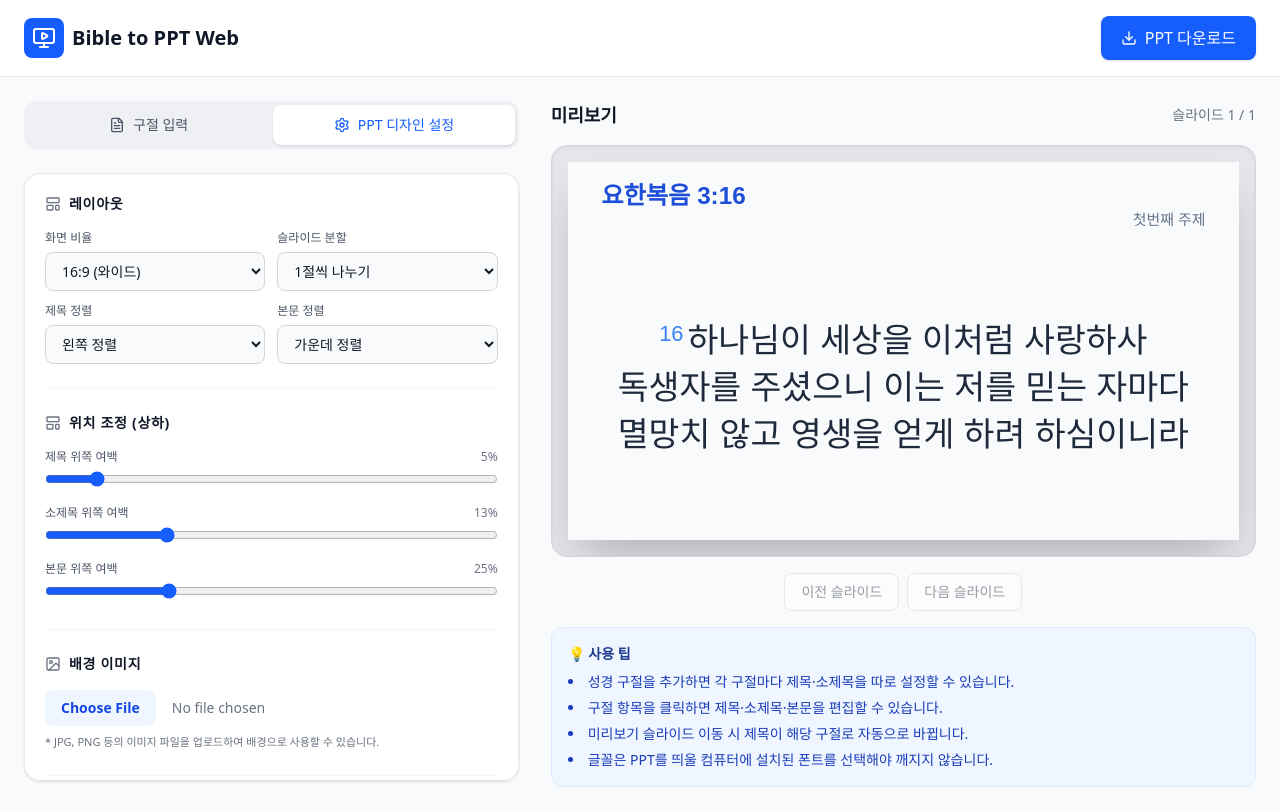
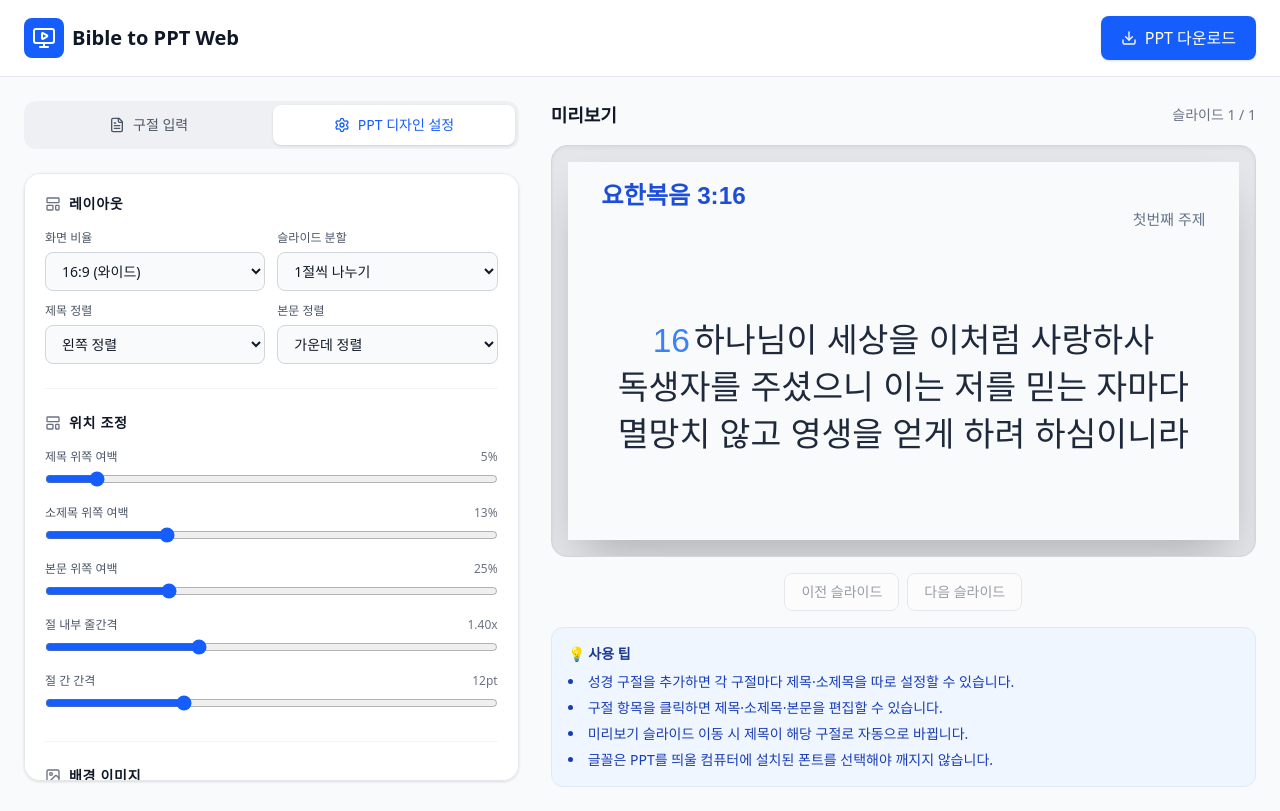
Before and after one commit to VibeCreAI/Bible2PPT, a React (Vite) app: page / in a window 1280 px wide. Both pictures are taken after a click on the button "PPT 디자인 설정". Built offline with nearby package versions, Linux system fonts and the light colour scheme.

Commit message:
feat: expand slide layout controls and typography options

```diff
--- a/src/App.tsx
+++ b/src/App.tsx
@@ -49,16 +49,24 @@ interface PPTSettings {
   bodyFontFamily: string;
   titleFontFamily: string;
   subtitleFontFamily: string;
+  verseNumFontFamily: string;
+  verseNumBold: boolean;
+  bodyBold: boolean;
+  titleBold: boolean;
+  subtitleBold: boolean;
+  verseNumFontSize: number;
+  verseLineSpacing: number;
+  verseGapPt: number;
   fontSize: number;
   titleFontSize: number;
   subtitleFontSize: number;
-  textAlign: 'left' | 'center' | 'right';
-  titleAlign: 'left' | 'center' | 'right';
+  textAlign: 'left' | 'center' | 'right' | 'justify';
+  titleAlign: 'left' | 'center' | 'right' | 'justify';
   bgImage: string | null;
   titleY: number;
   subtitleY: number;
   bodyY: number;
-  slideSplitMode: 'per_verse' | 'auto_page';
+  slideSplitMode: 'per_verse' | 'per_2_verses' | 'per_3_verses' | 'per_4_verses' | 'per_5_verses' | 'auto_page';
 }
 
 const DEFAULT_SETTINGS: PPTSettings = {
@@ -71,6 +79,14 @@ const DEFAULT_SETTINGS: PPTSettings = {
   bodyFontFamily: 'Malgun Gothic',
   titleFontFamily: 'Malgun Gothic',
   subtitleFontFamily: 'Malgun Gothic',
+  verseNumFontFamily: 'Malgun Gothic',
+  verseNumBold: false,
+  bodyBold: false,
+  titleBold: true,
+  subtitleBold: false,
+  verseNumFontSize: 36,
+  verseLineSpacing: 1.4,
+  verseGapPt: 12,
   fontSize: 36,
   titleFontSize: 26,
   subtitleFontSize: 16,
@@ -107,6 +123,18 @@ const FONT_OPTIONS = [
   { label: '돋움 (Dotum)', value: 'Dotum' },
   { label: '굴림 (Gulim)', value: 'Gulim' },
 ];
+
+const getAlignClasses = (align: PPTSettings['textAlign']) => {
+  if (align === 'center') return 'items-center text-center';
+  if (align === 'right') return 'items-end text-right';
+  if (align === 'justify') return 'items-stretch text-justify';
+  return 'items-start text-left';
+};
+
+const getTextAlignStyle = (align: PPTSettings['textAlign']): React.CSSProperties['textAlign'] => {
+  if (align === 'justify') return 'justify';
+  return align;
+};
 
 function parseVerses(rawText: string): VerseData[] {
   const lines = rawText.split('\n');
@@ -149,7 +177,10 @@ function saveToStorage(key: string, value: unknown) {
 }
 
 export default function App() {
-  const [settings, setSettings] = useState<PPTSettings>(() => loadFromStorage('settings', DEFAULT_SETTINGS));
+  const [settings, setSettings] = useState<PPTSettings>(() => ({
+    ...DEFAULT_SETTINGS,
+    ...loadFromStorage<Partial<PPTSettings>>('settings', {}),
+  }));
   const [activeTab, setActiveTab] = useState<'input' | 'settings'>('input');
   const [previewSlideIndex, setPreviewSlideIndex] = useState(0);
 
@@ -192,14 +223,28 @@ export default function App() {
   useEffect(() => { saveToStorage('endVerse', endVerse); }, [endVerse]);
 
   // Paginate parsed verses into SlideData groups
-  const paginateVerses = useCallback((parsedVerses: VerseData[], mode: 'per_verse' | 'auto_page'): SlideData[] => {
+  const paginateVerses = useCallback((parsedVerses: VerseData[], mode: PPTSettings['slideSplitMode']): SlideData[] => {
     if (parsedVerses.length === 0) return [{ verses: [{ verseNum: '', text: '구절을 입력해주세요.' }] }];
-    if (mode === 'per_verse') return parsedVerses.map(v => ({ verses: [v] }));
+    const fixedChunkSizeByMode: Partial<Record<PPTSettings['slideSplitMode'], number>> = {
+      per_verse: 1,
+      per_2_verses: 2,
+      per_3_verses: 3,
+      per_4_verses: 4,
+      per_5_verses: 5,
+    };
+    const fixedChunkSize = fixedChunkSizeByMode[mode];
+    if (fixedChunkSize) {
+      const groups: SlideData[] = [];
+      for (let i = 0; i < parsedVerses.length; i += fixedChunkSize) {
+        groups.push({ verses: parsedVerses.slice(i, i + fixedChunkSize) });
+      }
+      return groups;
+    }
 
     const slideHeightIn = settings.ratio === '16:9' ? 5.625 : 7.5;
     const bodyHeightIn = slideHeightIn * (95 - settings.bodyY) / 100;
     const charWidthIn = (settings.fontSize * 0.58) / 72;
-    const lineHeightIn = (settings.fontSize * 1.45) / 72;
+    const lineHeightIn = (settings.fontSize * settings.verseLineSpacing) / 72;
     const charsPerLine = Math.max(1, Math.floor(9 / charWidthIn));
     const linesPerSlide = Math.max(1, Math.floor(bodyHeightIn / lineHeightIn));
 
@@ -209,8 +254,8 @@ export default function App() {
 
     for (const verse of parsedVerses) {
       const textLen = verse.text.length + (verse.verseNum ? 2 : 0);
-      // +0.35 accounts for the spacer line added between verses in the PPT
-      const verseLines = Math.ceil(textLen / charsPerLine) + 0.35;
+      // Add estimated extra lines for verse-to-verse spacer (pt -> line count)
+      const verseLines = Math.ceil(textLen / charsPerLine) + (settings.verseGapPt / settings.fontSize);
       if (usedLines + verseLines > linesPerSlide && currentGroup.length > 0) {
         groups.push({ verses: currentGroup });
         currentGroup = [verse];
@@ -222,7 +267,7 @@ export default function App() {
     }
     if (currentGroup.length > 0) groups.push({ verses: currentGroup });
     return groups;
-  }, [settings.ratio, settings.bodyY, settings.fontSize]);
+  }, [settings.ratio, settings.bodyY, settings.fontSize, settings.verseLineSpacing, settings.verseGapPt]);
 
   // All slides across all passages for preview
   const allSlides = useMemo((): FlatSlide[] => {
@@ -353,28 +398,28 @@ export default function App() {
         slide.addText(pTitle, {
           x: '5%', y: `${settings.titleY}%`, w: '90%', h: titleH,
           fontSize: settings.titleFontSize, color: settings.titleColor.replace('#', ''),
-          fontFace: settings.titleFontFamily, bold: true, align: settings.titleAlign, valign: 'top',
+          fontFace: settings.titleFontFamily, bold: settings.titleBold, align: settings.titleAlign, valign: 'top',
         });
       }
       if (pSubtitle) {
         slide.addText(pSubtitle, {
           x: '5%', y: `${settings.subtitleY}%`, w: '90%', h: subtitleH,
           fontSize: settings.subtitleFontSize, color: settings.subtitleColor.replace('#', ''),
-          fontFace: settings.subtitleFontFamily, bold: false, align: 'right', valign: 'top',
+          fontFace: settings.subtitleFontFamily, bold: settings.subtitleBold, align: 'right', valign: 'top',
         });
       }
       const textElements: any[] = [];
       slideVerses.forEach((verse, index) => {
         const isLastVerse = index === slideVerses.length - 1;
         if (verse.verseNum) {
-          // superscript: true matches the HTML <sup> rendering in the web preview
+          // Keep verse number inline so larger verse sizes do not shift the first line upward
           textElements.push({
             text: `${verse.verseNum} `,
             options: {
-              fontSize: settings.fontSize,
+              fontSize: settings.verseNumFontSize,
               color: settings.verseNumColor.replace('#', ''),
-              fontFace: settings.bodyFontFamily,
-              superscript: true,
+              fontFace: settings.verseNumFontFamily,
+              bold: settings.verseNumBold,
             },
           });
         }
@@ -384,25 +429,29 @@ export default function App() {
             fontSize: settings.fontSize,
             color: settings.textColor.replace('#', ''),
             fontFace: settings.bodyFontFamily,
+            bold: settings.bodyBold,
             breakLine: true, // always break after verse text
           },
         });
-        // Add a small spacer line between verses (matches preview's space-y-4)
-        if (!isLastVerse) {
+        // Adjustable spacer between verses (independent from within-verse line spacing)
+        if (!isLastVerse && settings.verseGapPt > 0) {
           textElements.push({
             text: ' ',
             options: {
-              fontSize: settings.fontSize * 0.35,
+              fontSize: settings.verseGapPt,
               fontFace: settings.bodyFontFamily,
+              bold: settings.bodyBold,
               breakLine: true,
             },
           });
         }
       });
-      slide.addText(textElements, {
+      const bodyTextOptions: any = {
         x: '5%', y: `${settings.bodyY}%`, w: '90%', h: `${95 - settings.bodyY}%`,
-        fontFace: settings.bodyFontFamily, align: settings.textAlign, valign,
-      });
+        fontFace: settings.bodyFontFamily, bold: settings.bodyBold, align: settings.textAlign, valign,
+        lineSpacingMultiple: settings.verseLineSpacing,
+      };
+      slide.addText(textElements, bodyTextOptions);
     };
 
     for (const passage of passages) {
@@ -708,6 +757,10 @@ export default function App() {
                     <select value={settings.slideSplitMode} onChange={(e) => updateSetting('slideSplitMode', e.target.value as any)}
                       className="w-full px-3 py-2 bg-gray-50 border border-gray-300 rounded-lg text-sm focus:ring-2 focus:ring-blue-500 outline-none">
                       <option value="per_verse">1절씩 나누기</option>
+                      <option value="per_2_verses">2절씩 나누기</option>
+                      <option value="per_3_verses">3절씩 나누기</option>
+                      <option value="per_4_verses">4절씩 나누기</option>
+                      <option value="per_5_verses">5절씩 나누기</option>
                       <option value="auto_page">최대한 채우고 넘기기</option>
                     </select>
                   </div>
@@ -718,6 +771,7 @@ export default function App() {
                       <option value="left">왼쪽 정렬</option>
                       <option value="center">가운데 정렬</option>
                       <option value="right">오른쪽 정렬</option>
+                      <option value="justify">좌우 정렬</option>
                     </select>
                   </div>
                   <div>
@@ -727,6 +781,7 @@ export default function App() {
                       <option value="center">가운데 정렬</option>
                       <option value="left">왼쪽 정렬</option>
                       <option value="right">오른쪽 정렬</option>
+                      <option value="justify">좌우 정렬</option>
                     </select>
                   </div>
                 </div>
@@ -737,7 +792,7 @@ export default function App() {
               <div className="space-y-4">
                 <h3 className="text-sm font-bold text-gray-900 flex items-center gap-2 uppercase tracking-wider">
                   <LayoutTemplate className="w-4 h-4 text-gray-500" />
-                  위치 조정 (상하)
+                  위치 조정
                 </h3>
                 <div className="space-y-3">
                   {([['제목 위쪽 여백', 'titleY', 0, 50], ['소제목 위쪽 여백', 'subtitleY', 0, 50], ['본문 위쪽 여백', 'bodyY', 5, 80]] as const).map(([label, key, min, max]) => (
@@ -751,6 +806,35 @@ export default function App() {
                         className="w-full accent-blue-600" />
                     </div>
                   ))}
+                  <div>
+                    <div className="flex justify-between mb-1">
+                      <label className="text-xs font-medium text-gray-600">절 내부 줄간격</label>
+                      <span className="text-xs text-gray-500">{settings.verseLineSpacing.toFixed(2)}x</span>
+                    </div>
+                    <input
+                      type="range"
+                      min={1}
+                      max={2.2}
+                      step={0.05}
+                      value={settings.verseLineSpacing}
+                      onChange={(e) => updateSetting('verseLineSpacing', parseFloat(e.target.value))}
+                      className="w-full accent-blue-600"
+                    />
+                  </div>
+                  <div>
+                    <div className="flex justify-between mb-1">
+                      <label className="text-xs font-medium text-gray-600">절 간 간격</label>
+                      <span className="text-xs text-gray-500">{settings.verseGapPt}pt</span>
+                    </div>
+                    <input
+                      type="range"
+                      min={0}
+                      max={40}
+                      value={settings.verseGapPt}
+                      onChange={(e) => updateSetting('verseGapPt', parseInt(e.target.value))}
+                      className="w-full accent-blue-600"
+                    />
+                  </div>
                 </div>
               </div>
 
@@ -781,8 +865,8 @@ export default function App() {
                   글꼴 및 크기
                 </h3>
                 <div>
-                  <div className="grid grid-cols-1 md:grid-cols-3 gap-3">
-                    {([['제목 글꼴', 'titleFontFamily'], ['소제목 글꼴', 'subtitleFontFamily'], ['본문 글꼴', 'bodyFontFamily']] as const).map(([label, key]) => (
+                  <div className="grid grid-cols-1 md:grid-cols-4 gap-3">
+                    {([['제목 글꼴', 'titleFontFamily'], ['소제목 글꼴', 'subtitleFontFamily'], ['본문 글꼴', 'bodyFontFamily'], ['절 번호 글꼴', 'verseNumFontFamily']] as const).map(([label, key]) => (
                       <div key={key}>
                         <label className="block text-xs font-medium text-gray-600 mb-1.5">{label}</label>
                         <select value={settings[key]} onChange={(e) => updateSetting(key, e.target.value)}
@@ -792,10 +876,23 @@ export default function App() {
                       </div>
                     ))}
                   </div>
+                  <div className="grid grid-cols-1 md:grid-cols-4 gap-3 mt-3">
+                    {([['제목 볼드', 'titleBold'], ['소제목 볼드', 'subtitleBold'], ['본문 볼드', 'bodyBold'], ['절 번호 볼드', 'verseNumBold']] as const).map(([label, key]) => (
+                      <label key={key} className="flex items-center gap-2 px-3 py-2 bg-gray-50 border border-gray-300 rounded-lg text-sm text-gray-700">
+                        <input
+                          type="checkbox"
+                          checked={settings[key]}
+                          onChange={(e) => updateSetting(key, e.target.checked)}
+                          className="accent-blue-600"
+                        />
+                        <span>{label}</span>
+                      </label>
+                    ))}
+                  </div>
                   <p className="text-[11px] text-gray-500 mt-1">* PPT를 열 PC에 설치된 폰트여야 정상적으로 보입니다.</p>
                 </div>
                 <div className="space-y-3">
-                  {([['본문 크기', 'fontSize', 20, 80], ['제목 크기', 'titleFontSize', 16, 60], ['소제목 크기', 'subtitleFontSize', 12, 40]] as const).map(([label, key, min, max]) => (
+                  {([['본문 크기', 'fontSize', 20, 80], ['절 번호 크기', 'verseNumFontSize', 10, 60], ['제목 크기', 'titleFontSize', 16, 60], ['소제목 크기', 'subtitleFontSize', 12, 40]] as const).map(([label, key, min, max]) => (
                     <div key={key}>
                       <div className="flex justify-between mb-1">
                         <label className="text-xs font-medium text-gray-600">{label}</label>
@@ -864,11 +961,11 @@ export default function App() {
                 <div
                   className={cn(
                     "absolute w-[90%] left-[5%] flex flex-col",
-                    settings.titleAlign === 'center' ? 'items-center text-center' : settings.titleAlign === 'right' ? 'items-end text-right' : 'items-start text-left'
+                    getAlignClasses(settings.titleAlign)
                   )}
-                  style={{ top: `${settings.titleY}%`, color: settings.titleColor, fontFamily: `"${settings.titleFontFamily}", sans-serif` }}
+                  style={{ top: `${settings.titleY}%`, color: settings.titleColor, fontFamily: `"${settings.titleFontFamily}", sans-serif`, textAlign: getTextAlignStyle(settings.titleAlign) }}
                 >
-                  <span className="font-bold leading-tight" style={{ fontSize: `${settings.titleFontSize * previewFontScale}px` }}>
+                  <span className="leading-tight" style={{ fontSize: `${settings.titleFontSize * previewFontScale}px`, fontWeight: settings.titleBold ? 700 : 400 }}>
                     {currentPreviewSlide.title}
                   </span>
                 </div>
@@ -880,7 +977,7 @@ export default function App() {
                   className="absolute w-[90%] left-[5%] flex flex-col items-end text-right"
                   style={{ top: `${settings.subtitleY}%`, color: settings.subtitleColor, fontFamily: `"${settings.subtitleFontFamily}", sans-serif` }}
                 >
-                  <span className="leading-tight" style={{ fontSize: `${settings.subtitleFontSize * previewFontScale}px` }}>
+                  <span className="leading-tight" style={{ fontSize: `${settings.subtitleFontSize * previewFontScale}px`, fontWeight: settings.subtitleBold ? 700 : 400 }}>
                     {currentPreviewSlide.subtitle}
                   </span>
                 </div>
@@ -890,7 +987,7 @@ export default function App() {
               <div
                 className={cn(
                   "absolute w-[90%] left-[5%] flex flex-col",
-                  settings.textAlign === 'center' ? 'items-center text-center' : settings.textAlign === 'right' ? 'items-end text-right' : 'items-start text-left',
+                  getAlignClasses(settings.textAlign),
                   settings.slideSplitMode === 'auto_page' ? 'justify-start' : 'justify-center'
                 )}
                 style={{
@@ -898,16 +995,17 @@ export default function App() {
                   height: `${95 - settings.bodyY}%`,
                   color: settings.textColor,
                   fontFamily: `"${settings.bodyFontFamily}", sans-serif`,
+                  textAlign: getTextAlignStyle(settings.textAlign),
                   overflow: 'hidden',
                 }}
               >
-                <div style={{ display: 'flex', flexDirection: 'column', gap: `${settings.fontSize * previewFontScale * 0.35}px` }}>
+                <div style={{ display: 'flex', flexDirection: 'column', gap: `${settings.verseGapPt * previewFontScale}px` }}>
                   {currentPreviewSlide?.verses.map((verse, idx) => (
-                    <p key={idx} className="leading-snug break-keep" style={{ fontSize: `${settings.fontSize * previewFontScale}px`, lineHeight: 1.4, margin: 0 }}>
+                    <p key={idx} className="break-keep" style={{ fontSize: `${settings.fontSize * previewFontScale}px`, lineHeight: settings.verseLineSpacing, margin: 0, fontWeight: settings.bodyBold ? 700 : 400 }}>
                       {verse.verseNum && (
-                        <sup className="mr-1" style={{ color: settings.verseNumColor, fontSize: '65%' }}>
+                        <span className="mr-1 inline-block" style={{ color: settings.verseNumColor, fontSize: `${settings.verseNumFontSize * previewFontScale}px`, fontWeight: settings.verseNumBold ? 700 : 400, lineHeight: 1, fontFamily: `"${settings.verseNumFontFamily}", sans-serif` }}>
                           {verse.verseNum}
-                        </sup>
+                        </span>
                       )}
                       {verse.text}
                     </p>
```
